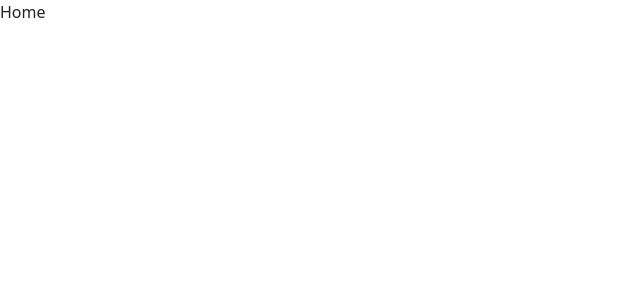
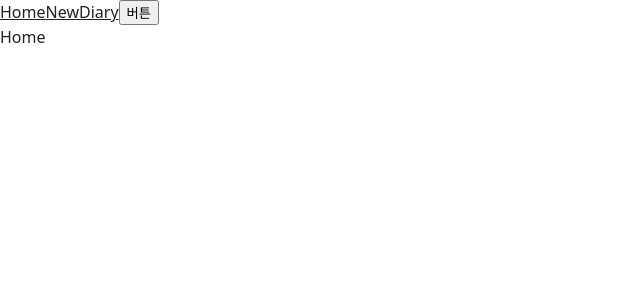
Before and after one commit to jjanie00/emotion-diary, a React (Vite) app: page / in a window 1280 px wide. Shown: the top 300 px of the page, without its empty margins (0-640 px from the left). Built offline with nearby package versions, Linux system fonts and the light colour scheme.

Commit message:
chore: Link, useNavigate

```diff
--- a/src/App.tsx
+++ b/src/App.tsx
@@ -1,17 +1,32 @@
-import { Routes, Route } from 'react-router'
+import { Routes, Route, Link, useNavigate } from 'react-router'
 import Home from './pages/Home'
 import New from './pages/New'
 import Diary from './pages/Diary'
 import NotFound from './pages/NotFound'
 
 function App() {
+  const nav = useNavigate();
+
+  const handleButtonClick = () => {
+    nav('/new');
+  }
+
   return (
+    <>
+    <div>
+      <Link to="/">Home</Link>
+      <Link to="/new">New</Link>
+      <Link to="/diary">Diary</Link>
+      <button onClick={handleButtonClick}>버튼</button>
+    </div>
       <Routes>
         <Route path="/" element={<Home />} />
         <Route path="/new" element={<New />} />
         <Route path="/diary" element={<Diary />} />
         <Route path="*" element={<NotFound />} />
       </Routes>
+    </>
+
   )
 }
 export default App
```
